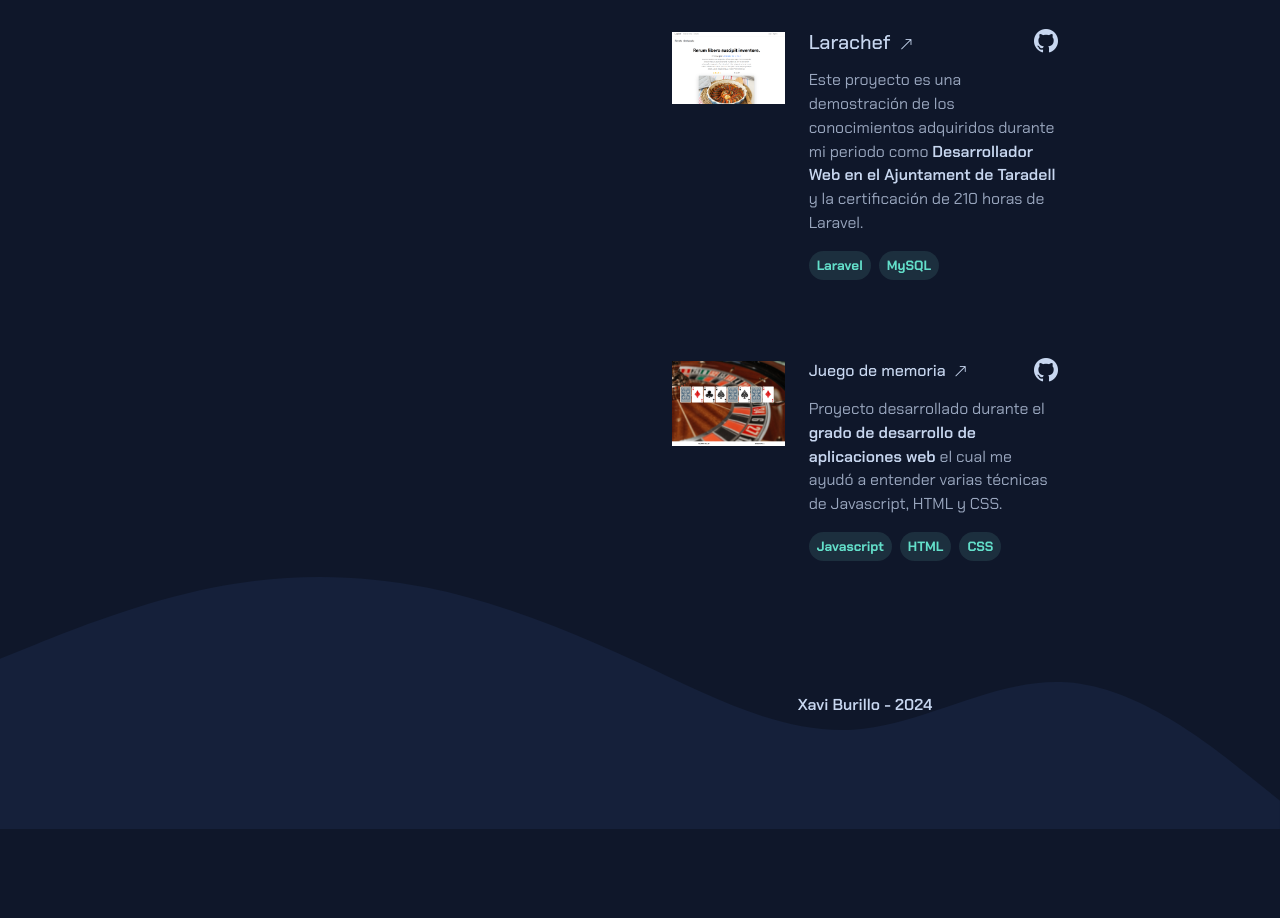
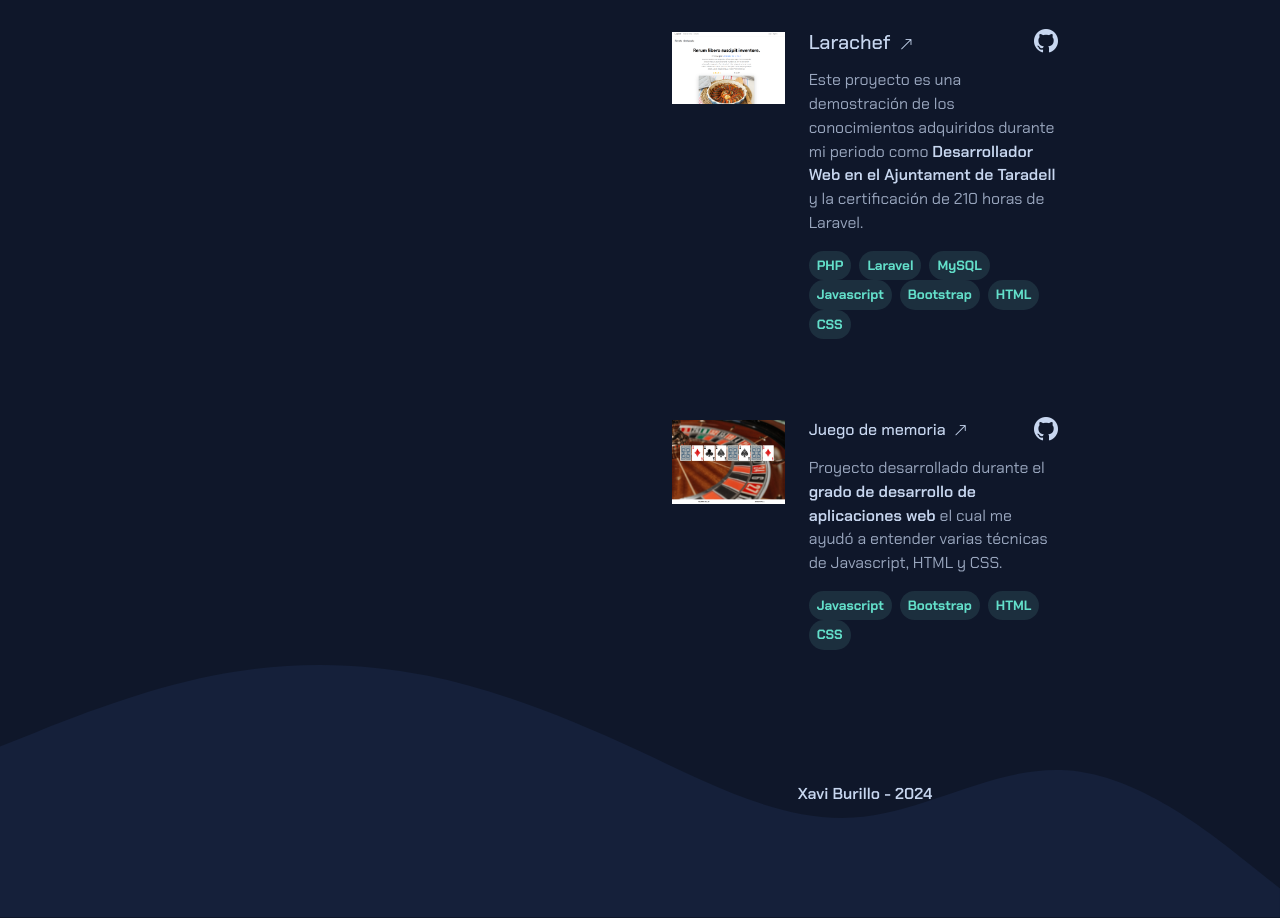
Before and after one commit to xaviburillo/xaviburillo.github.io, a plain HTML site: page index.html in a window 1280 px wide. Shown: the part 2405-3323 px from the top of the page. Before the commit the page ends 3234 px from the top, so only its background shows below. Drawn offline with nearby package versions, Linux system fonts and the light colour scheme.

Commit message:
Update index.html

```diff
--- a/index.html
+++ b/index.html
@@ -288,12 +288,37 @@
                             <ul class="d-flex flex-wrap tech-list p-0">
                                 <li class="me-2">
                                     <div class="flex align-items-center badge rounded-pill p-2">
+                                        <span>PHP</span>
+                                    </div>
+                                </li>
+                                <li class="me-2">
+                                    <div class="flex align-items-center badge rounded-pill p-2">
                                         <span>Laravel</span>
                                     </div>
                                 </li>
                                 <li class="me-2">
                                     <div class="flex align-items-center badge rounded-pill p-2">
                                         <span>MySQL</span>
+                                    </div>
+                                </li>
+                                <li class="me-2">
+                                    <div class="flex align-items-center badge rounded-pill p-2">
+                                        <span>Javascript</span>
+                                    </div>
+                                </li>
+                                <li class="me-2">
+                                    <div class="flex align-items-center badge rounded-pill p-2">
+                                        <span>Bootstrap</span>
+                                    </div>
+                                </li>
+                                <li class="me-2">
+                                    <div class="flex align-items-center badge rounded-pill p-2">
+                                        <span>HTML</span>
+                                    </div>
+                                </li>
+                                <li class="me-2">
+                                    <div class="flex align-items-center badge rounded-pill p-2">
+                                        <span>CSS</span>
                                     </div>
                                 </li>
                             </ul>
@@ -332,6 +357,11 @@
                                 </li>
                                 <li class="me-2">
                                     <div class="flex align-items-center badge rounded-pill p-2">
+                                        <span>Bootstrap</span>
+                                    </div>
+                                </li>
+                                <li class="me-2">
+                                    <div class="flex align-items-center badge rounded-pill p-2">
                                         <span>HTML</span>
                                     </div>
                                 </li>
```
